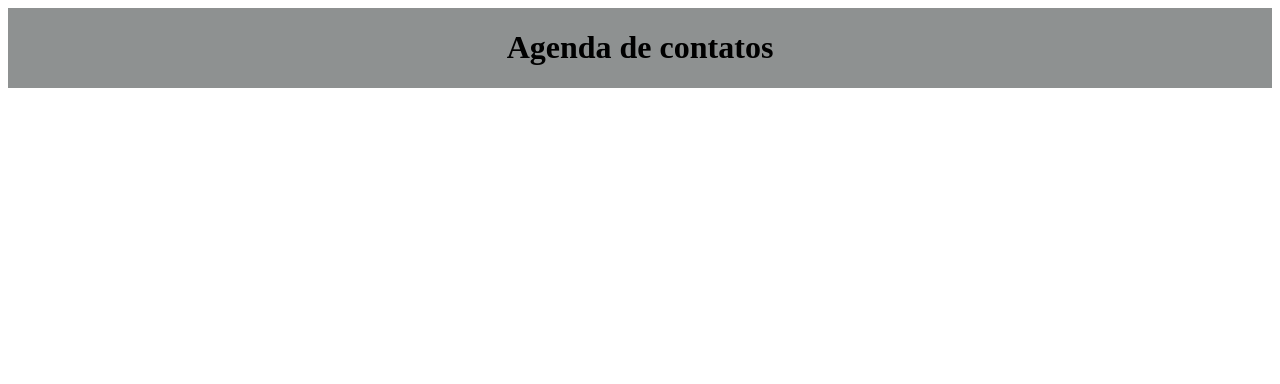
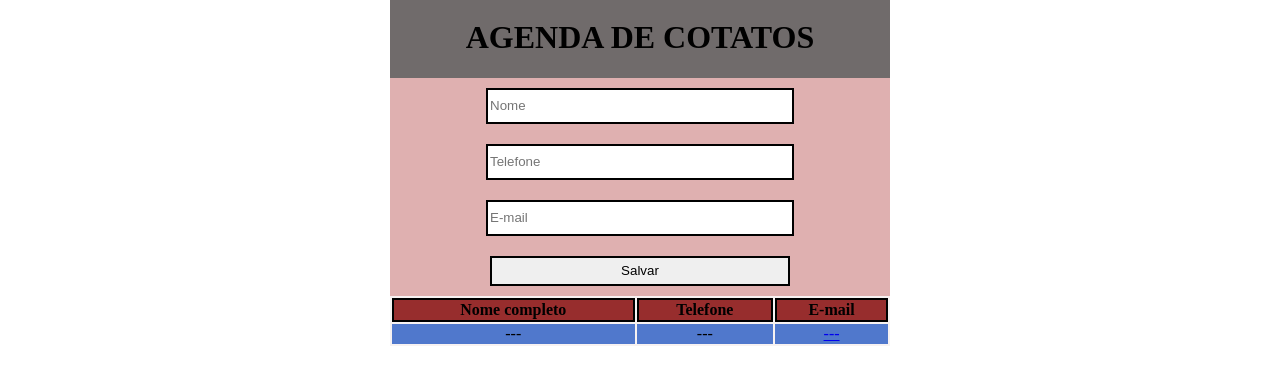
Before and after one commit to DevRhey/Agenda_Contatos, a plain HTML site: page index.html in a window 1280 px wide. Drawn offline with Linux system fonts and the light colour scheme.

Commit message:
scripts add dados na tabela ok

```diff
--- a/index.html
+++ b/index.html
@@ -1,5 +1,5 @@
 <!DOCTYPE html>
-<html lang="en">
+<html lang="pt-br">
 
 <head>
     <meta charset="UTF-8">
@@ -9,11 +9,36 @@
 </head>
 
 <body>
+    <div></div>
     <div class="container">
         <header>
-            <h1>Agenda de contatos</h1>
+            <h1>AGENDA DE COTATOS</h1>
         </header>
+        <form id="forms" action="">
+            <input type="text" name="nome" id="nome" placeholder="Nome" required>
+            <input type="text" name="telefone" id="telefone" placeholder="Telefone" required>
+            <input type="text" name="email" id="email" placeholder="E-mail">
+            <input type="submit" value="Salvar" id="salvar">
+        </form>
+        <table class="tabelaagenda">
+            <thead>
+                <tr>
+                    <th>Nome completo</th>
+                    <th>Telefone</th>
+                    <th>E-mail</th>
+                </tr>
+            </thead>
+            <tbody>
+                <tr>
+                    <td>--- </td>
+                    <td>---</td>
+                    <td><a href="#">---</a></td>
+                </tr>
+            </tbody>
+        </table>
+
     </div>
+    <script src="script.js"></script>
 </body>
 
 </html>
--- /dev/null
+++ b/script.js
@@ -0,0 +1,21 @@
+let linhas = "";
+
+forms.addEventListener("submit", function (e) {
+  e.preventDefault();
+  atualizatabela();
+
+  const nome = document.getElementById("nome");
+  const telefone = document.getElementById("telefone");
+  const email = document.getElementById("email");
+
+  let linha = "<tr>";
+  linha += `<td>${nome.value}</td>`;
+  linha += `<td>${telefone.value}</td>`;
+  linha += `<td>${email.value}</td>`;
+  linha += "</tr>";
+  linhas += linha;
+});
+
+function atualizatabela() {
+  const corpoTabela = (document.querySelector("tbody").innerHTML = linhas);
+}
--- a/style.css
+++ b/style.css
@@ -1,6 +1,35 @@
-div.container {
+body {
   display: flex;
+  justify-content: center;
   align-items: center;
-  justify-content: center;
-  background-color: rgb(142, 145, 145);
+  height: 10vh;
 }
+form {
+  background-color: rgb(223, 176, 176);
+}
+form input {
+  width: 300px;
+  height: 30px;
+  margin: 10px;
+  border: 2px solid black;
+}
+
+.container {
+  width: 500px;
+  height: 100px;
+  background-color: rgb(112, 107, 107);
+  text-align: center;
+}
+.tabelaagenda {
+  width: 500px;
+  height: 50px;
+  background-color: rgb(247, 242, 242);
+  text-align: center;
+}
+.tabelaagenda th {
+  background-color: rgb(151, 45, 45);
+  border: 2px solid black;
+}
+.tabelaagenda td {
+  background-color: rgb(80, 120, 204);
+}
```
